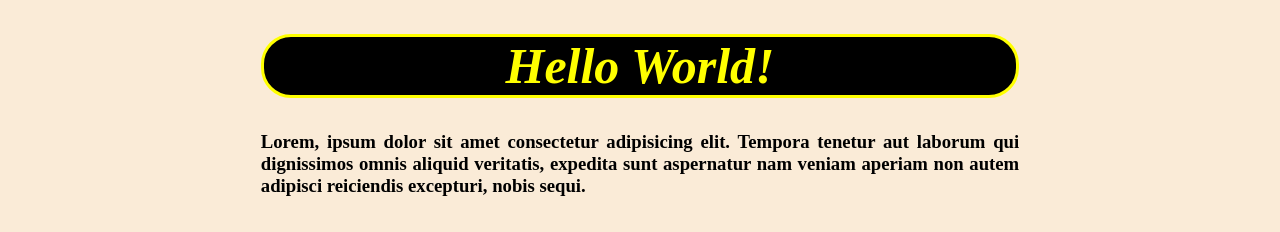
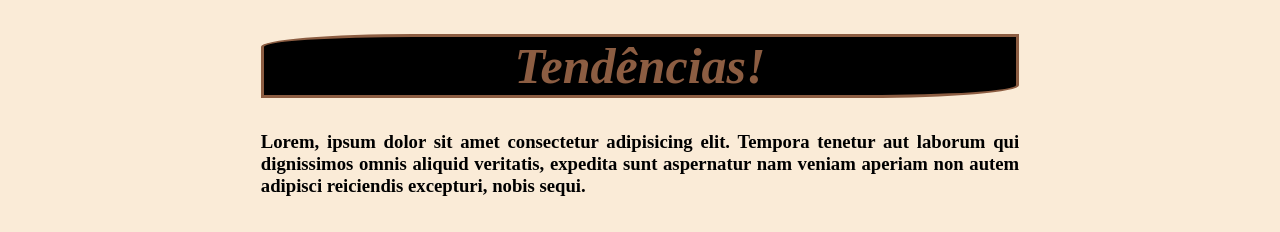
Before and after one commit to Douglasslv1/Aula-Git, a plain HTML site: page index.html in a window 1280 px wide. Shown: the top 232 px of the page. Drawn offline with Linux system fonts and the light colour scheme.

Commit message:
versao 8

```diff
--- a/estilo.css
+++ b/estilo.css
@@ -3,10 +3,10 @@
 }
 h1{
     font-size: 50px;
-    color: yellow;
+    color: #8C5D42;
     font-style: italic;
     border: 3px solid;
-    border-radius: 30px;
+    border-radius: 20% 0% 20% 0%;
     margin-left: 20%;
     margin-right: 20%;
     text-align: center;
@@ -22,7 +22,7 @@ body{
 }
 
 h1:hover{
-    color: #D94F04;
+    color: #BFA89B;
     transition: .5s;
 }
 footer{
@@ -44,6 +44,7 @@ footer{
     height: 180px;
     border-radius: 15% 0% 15% 0%;
 
+
 }
 .imagem2{
     position: relative;
--- a/index.html
+++ b/index.html
@@ -7,7 +7,7 @@
     <link rel="stylesheet" href="estilo.css">
 </head>
 <body>
-    <h1>Hello World!</h1>
+    <h1>Tendências!</h1>
     <h3>Lorem, ipsum dolor sit amet consectetur adipisicing elit. Tempora tenetur aut laborum qui dignissimos omnis aliquid veritatis, expedita sunt aspernatur nam veniam aperiam non autem adipisci reiciendis excepturi, nobis sequi.</h3>
     <div class="imagem2">
         <div>
```
